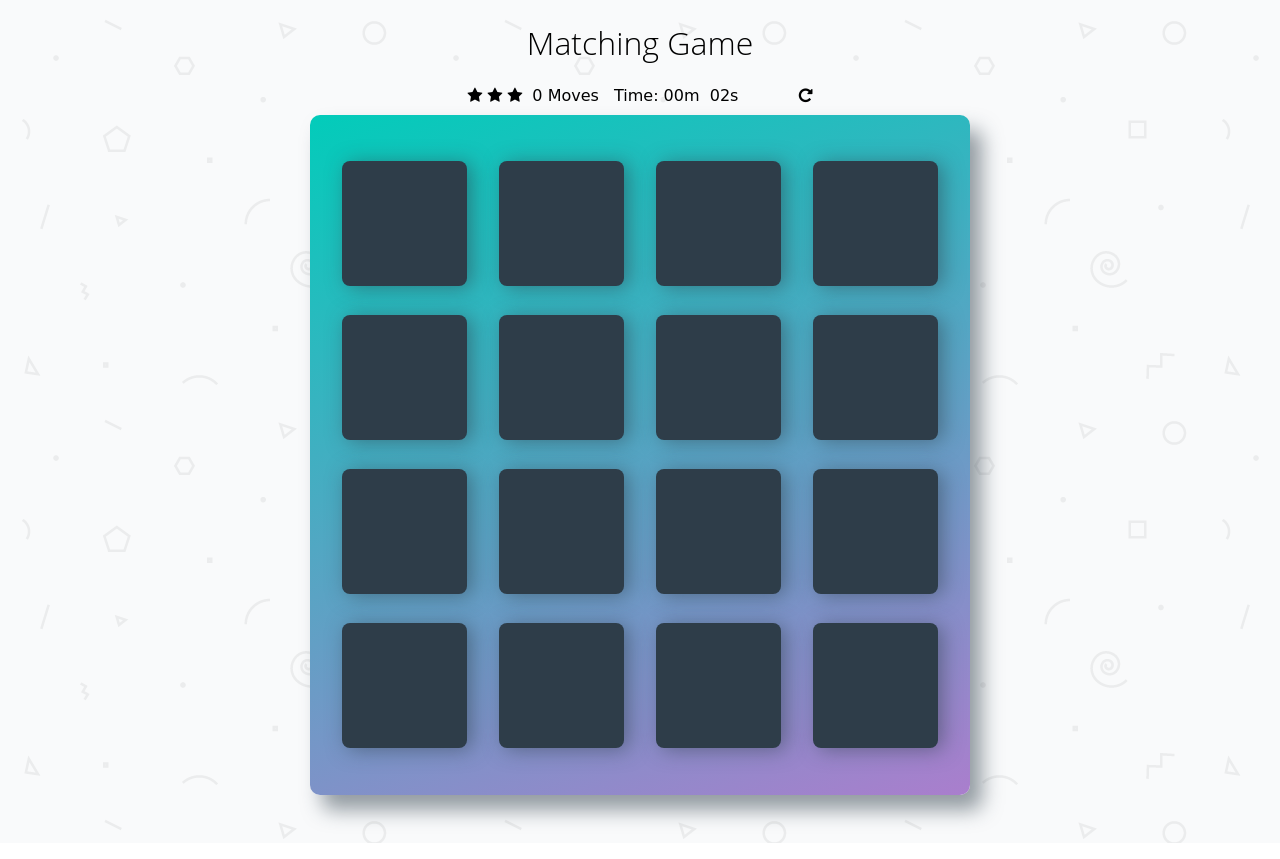
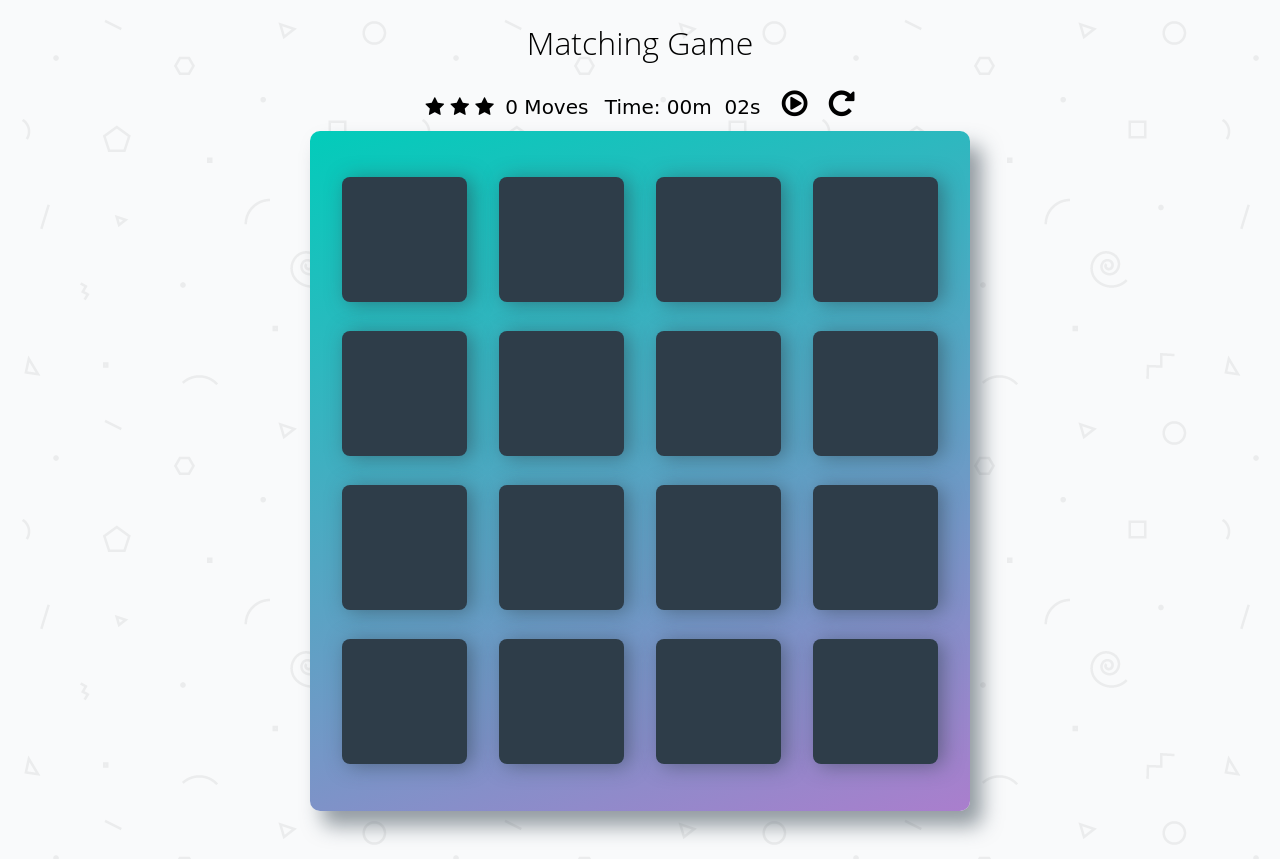
Before and after one commit to jamesperrin/udacity-fend-memory-game, a plain HTML site: page index.html in a window 1280 px wide. Both pictures are taken after a click on the element 805 px from the left and 95 px from the top of the page. Drawn offline with Linux system fonts and the light colour scheme; a web font is replaced by a local one.

Commit message:
Add Start Game feature : Initial game state is stopped. User needs to click start button to start game play.

```diff
--- a/css/app.css
+++ b/css/app.css
@@ -97,8 +97,10 @@ h1 {
 
 .score-panel {
     text-align: left;
-    width: 345px;
+    min-width: 400px;
     margin-bottom: 10px;
+    font-size: 1.25em;
+    vertical-align: bottom;
 }
 
 .score-panel .stars {
@@ -119,8 +121,23 @@ h1 {
 }
 
 .score-panel .restart {
-    float: right;
+    display: inline-block;
     cursor: pointer;
+    font-size: 1.5em;
+}
+
+.score-panel .restart i,
+.score-panel .start i
+{
+    padding: 0;
+    margin: 0;
+}
+
+.score-panel .start {
+    display: inline-block;
+    cursor: pointer;
+    font-size: 1.5em;
+    margin: 0 .5em;
 }
 
 /*
--- a/index.html
+++ b/index.html
@@ -38,10 +38,13 @@
                 <span class="timer-seconds">00s</span>
             </div>
 
-            <div class="restart">
+            <div class="start" title="Start game">
+                <i class="fa fa-play-circle"></i>
+            </div>
+
+            <div class="restart" title="Restart game">
                 <i class="fa fa-repeat"></i>
             </div>
-
         </section>
 
         <ul class="deck">
--- a/js/app.js
+++ b/js/app.js
@@ -17,6 +17,11 @@
      * Global variables
      */
     const MemoryGame = {};
+    const startButtonState = {
+        'start': 'start',
+        'stop': 'stop'
+    };
+
     const cardsList = ['fa-anchor', 'fa-anchor', 'fa-bicycle', 'fa-bicycle', 'fa-bolt', 'fa-bolt', 'fa-bomb', 'fa-bomb', 'fa-cube', 'fa-cube', 'fa-diamond', 'fa-diamond', 'fa-leaf', 'fa-leaf', 'fa-paper-plane-o', 'fa-paper-plane-o'];
     const cardDeckGameboard = document.querySelector('.deck');
     const finalScoreModal = document.querySelector('.final-score-modal');
@@ -63,6 +68,26 @@
     }
 
     /**
+     * @description Helper function to change Start button state.
+     * @param {string} state
+     */
+    function startButtonChange(state) {
+        const startButton = document.querySelector('.start i');
+
+        switch (state) {
+            case startButtonState.start:
+                startButton.classList.add('fa-play-circle-o');
+                startButton.classList.remove('fa-play-circle', 'fa-stop-circle');
+                break;
+
+            case startButtonState.stop:
+                startButton.classList.add('fa-stop-circle');
+                startButton.classList.remove('fa-play-circle-o', 'fa-play-circle');
+                break;
+        }
+    }
+
+    /**
      * @description: Display the cards on the page
      *   - shuffle the list of cards using the provided "shuffle" method below
      *   - loop through each card and create its HTML
@@ -88,7 +113,22 @@
     //~~~~~~~~~~~~~~~~~~~~~~~~~~~~~~~~~~~~~~~~~~~
     // Public functions
     //~~~~~~~~~~~~~~~~~~~~~~~~~~~~~~~~~~~~~~~~~~~
+
+    /**
+     * @description Sets initial game features
+     */
     MemoryGame.Init = function () {
+        document.querySelector('.start').addEventListener('click', function (e) {
+            startButtonChange(startButtonState.start);
+
+            MemoryGame.StartGame();
+        });
+    }
+
+    /**
+     * @description Starts Game play
+     */
+    MemoryGame.StartGame = function () {
         // (1) set up the event listener for a card. If a card is clicked:
         cardDeckGameboard.addEventListener('click', function (e) {
             // Checks if e.target is a LI tag
@@ -110,6 +150,7 @@
         // Starts Game Timer
         MemoryGame.GameTimer(true);
     }
+
 
     /**
      * @description (2) Display the card's symbol
@@ -233,7 +274,7 @@
         if (matchedCards.length === cardsList.length) {
             //Stops Game Timer
             MemoryGame.GameTimer(false);
-
+            startButtonChange(startButtonState.stop);
             sectionHide(true, cardDeckGameboard);
             sectionHide(false, finalScoreModal);
 
@@ -253,6 +294,7 @@
         // Hides Final score modal
         sectionHide(true, finalScoreModal);
         sectionHide(false, cardDeckGameboard);
+        startButtonChange(startButtonState.start);
 
         //Resets Star ratings
         const starsElements = document.querySelectorAll('.stars li i');
```
